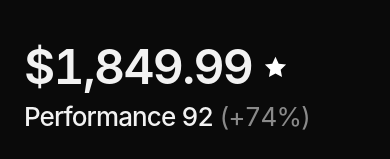
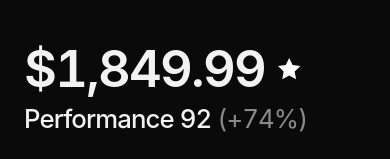
Before and after one commit to magicianed/pc-picker, a plain HTML site: page index.html in a window 390 px wide. Shown: the top 159 px of the page. Drawn offline with Linux system fonts and the light colour scheme.

Commit message:
Fit very narrow screens
Co-Authored-By: Claude Opus 5.5 <noreply@anthropic.com>

```diff
--- a/index.html
+++ b/index.html
@@ -54,7 +54,7 @@
   .price, .score { font-variant-numeric: tabular-nums; letter-spacing: -0.035em; line-height: 1.05; }
 
   .price {
-    font-size: clamp(48px, 10vw, 84px);
+    font-size: clamp(36px, 13vw, 84px);
     font-weight: 600;
     display: flex;
     align-items: center;
@@ -71,7 +71,7 @@
 
   .score {
     margin-top: 10px;
-    font-size: clamp(26px, 5.4vw, 44px);
+    font-size: clamp(20px, 6.6vw, 44px);
     font-weight: 500;
   }
   .score small { font-size: inherit; font-weight: 400; color: var(--muted); }
@@ -217,6 +217,11 @@
     dl div { grid-template-columns: 42px 1fr; gap: 6px; }
     .name { font-size: 13px; margin-bottom: 8px; }
     .ticks button { font-size: 11px; min-width: 34px; }
+  }
+
+  @media (max-width: 345px) {
+    .ticks button:not(.on) { font-size: 0; }
+    dl div { grid-template-columns: 1fr; gap: 0; }
   }
 
   @media (prefers-reduced-motion: reduce) {
```
